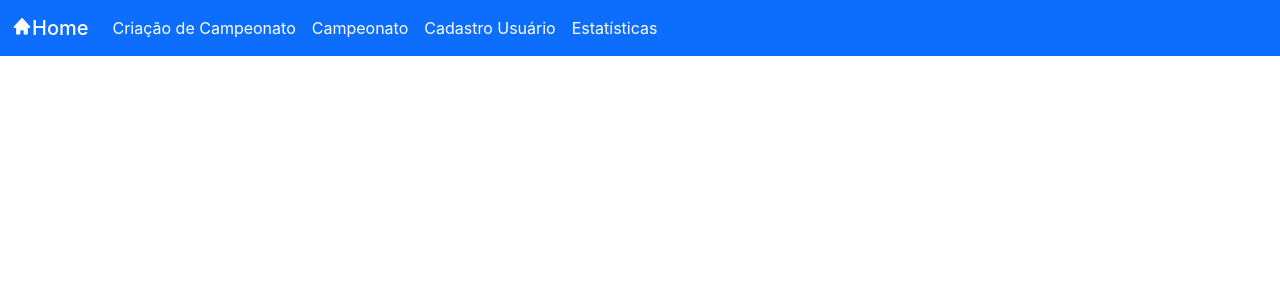
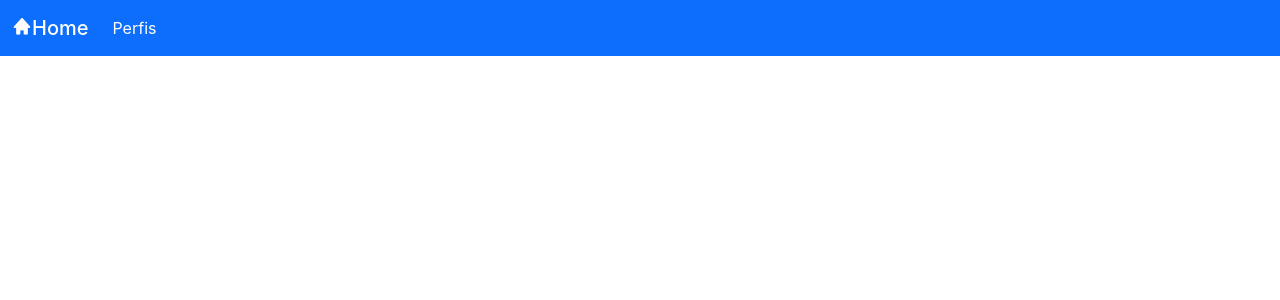
Before and after one commit to joao-eduardo17/tabelas-de-campeonatos, a React (Create React App) app in the folder frontend/: page /home in a window 1280 px wide. Shown: the top 300 px of the page. Built offline with nearby package versions, Linux system fonts and the light colour scheme.

Commit message:
fix(frontend): Pequenos ajustes no frontend
Pequenos ajustes no frontend.

```diff
--- a/frontend/src/components/input/index.tsx
+++ b/frontend/src/components/input/index.tsx
@@ -5,7 +5,7 @@ type Props = {
     tipo: string,
     placeholder: string,
     referencia?: any
-}
+} & React.InputHTMLAttributes<HTMLInputElement>
 
 // ADICIONAR BOOTSTRAP
 
--- a/frontend/src/components/navbar/index.tsx
+++ b/frontend/src/components/navbar/index.tsx
@@ -20,23 +20,8 @@ export default function Navbar() {
                 <div className="collapse navbar-collapse" id="navbarSupportedContent">
                     <ul className="navbar-nav me-auto mb-2 mb-lg-0">
                         <li className="nav-item">
-                            <Link className="nav-link active" to="/criacao-campeonato" style={font}>
-                                Criação de Campeonato
-                            </Link>
-                        </li>
-                        <li className="nav-item">
-                            <Link className="nav-link active" to="/campeonato" style={font}>
-                                Campeonato
-                            </Link>
-                        </li>
-                        <li className="nav-item">
-                            <Link className="nav-link active" to="/cadastro" style={font}>
-                                Cadastro Usuário
-                            </Link>
-                        </li>
-                        <li className="nav-item">
-                            <Link className="nav-link active" to="/estatisticas" style={font}>
-                                Estatísticas
+                            <Link className="nav-link active" to="/perfis" style={font}>
+                                Perfis
                             </Link>
                         </li>
                     </ul>
--- a/frontend/src/pages/campeonato/index.tsx
+++ b/frontend/src/pages/campeonato/index.tsx
@@ -2,7 +2,7 @@ import { useEffect, useState } from "react";
 import Tabela from "../../components/tabela";
 import CadastraPartida from "../../components/modais/cadastraPartida";
 import ClubeTabela from "../../interfaces/clubeEstatistica";
-//import ordenaClubes from "../../scripts/ordenador";
+import ordenaClubes from "../../scripts/ordenador";
 import ClubeEstatistica from "../../server/rotas/clubeEstatisticas";
 import { useNavigate } from "react-router-dom";
 
@@ -15,7 +15,7 @@ export default function Campeonato() {
     const carregaClubes = async () => {
         const campId = JSON.parse(sessionStorage.getItem("camp") || "0")
         const clubes: ClubeTabela[] = await api.getClubeEstatisticaByCampeonato(campId)
-        //ordenaClubes() função precisa receber o type ClubeTabela (atualmente recebe estatísticas)
+        ordenaClubes(clubes)
         setClubes(clubes)
     }
 
@@ -25,7 +25,10 @@ export default function Campeonato() {
 
     const titulos = ["POS", "CLUBE", "PTS", "JOGOS", "VIT", "EMP", "DER", "SG", "GP", "GC"]
 
-
+    //clicar em um clube abre as estatisticas dele ou muda para uma tela de estatísticas
+    //select deve mostrar apenas os clubes nesse campeonato
+    //sistema de rodadas com inicio e encerramento automático, etc
+    //verificações como adicionar partida já existente, clube jogar duas partidas na mesma rodada
     return (
         <>
             <Tabela titulos={titulos} clubes={clubes}/>
--- a/frontend/src/pages/perfis/index.tsx
+++ b/frontend/src/pages/perfis/index.tsx
@@ -14,7 +14,7 @@ export default function Perfis() {
     const [usuarioId, setUsuarioId] = useState<number>(0)
 
     const handlePerfisUpdated = async () => {
-        if(usuarioId !== 0) {
+        if(usuarioId > 0) {
             await carregaPerfis()
         }
     }
@@ -35,7 +35,7 @@ export default function Perfis() {
     return (
         <>
             <CadastraPerfil identificador={usuarioId} onPerfisUpdated={handlePerfisUpdated} />
-            <ListaPerfis titulo="Perfis" itens={perfis} />
+            <ListaPerfis titulo="Perfis" itens={perfis} usuario={usuarioId} />
         </>
     );
 }
--- a/frontend/src/scripts/ordenador.ts
+++ b/frontend/src/scripts/ordenador.ts
@@ -1,7 +1,7 @@
 import ClubeEstatistica from "../interfaces/clubeEstatistica";
 import Estatistica from "../interfaces/estatistica";
 
-export default function ordenaClubes(estatisticas: Estatistica[]): Estatistica[] {
+export default function ordenaClubes(estatisticas: Estatistica[] | ClubeEstatistica[]): Estatistica[] | ClubeEstatistica[] {
     estatisticas.sort(ordenaPartidas)
     estatisticas.sort(ordenaDerrotas)
     estatisticas.sort(ordenaEmpates)
--- a/frontend/src/server/rotas/perfis.ts
+++ b/frontend/src/server/rotas/perfis.ts
@@ -27,16 +27,11 @@ export default class Perfis {
     }
 
     //Arrumar argumentos
-    public async putPerfis(id: number, nome?: string, usuario_id?: number) {
-        if(nome) {
-            await api.put(`${url}/perfil/${id}`, {
-                nome: nome
-            })
-        }if(usuario_id) {
-            await api.put(`${url}/perfil/${id}`, {
-                usuario_id: usuario_id
-            })
-        }
+    public async putPerfis(id: number, nome: string, usuario_id: number) {
+        await api.put(`${url}/perfil/${id}`, {
+            nome: nome,
+            usuarioId: usuario_id
+        })
     }
 
     public async deletePerfil(id: number) {
```
